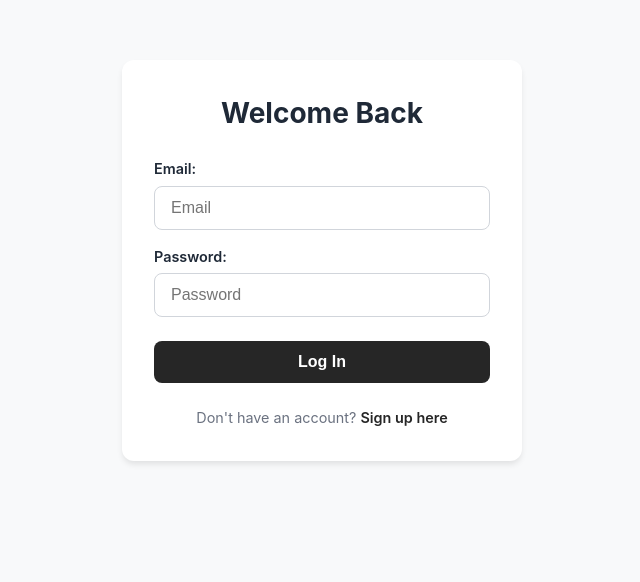
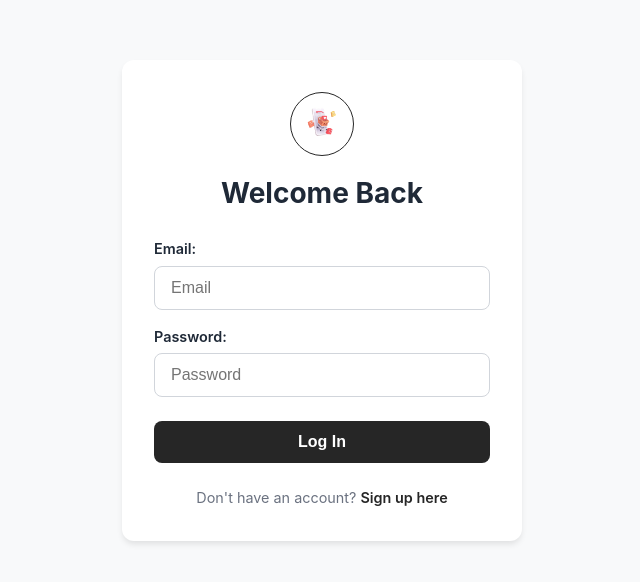
Before and after one commit to Omphile-coder/ShoppingList, a React (Vite) app: page /login in a window 1280 px wide. Shown: the top 582 px of the page, without its empty margins (318-958 px from the left). Built offline with nearby package versions, Linux system fonts and the light colour scheme; the HTML template or start-up script is replaced by a standard one.

Commit message:
Added a icon on the login page and log out confirmation on the navbar

```diff
--- a/src/components/Navbar.tsx
+++ b/src/components/Navbar.tsx
@@ -1,12 +1,16 @@
+import { useState } from "react";
 import { Link, useNavigate } from "react-router-dom";
 import { useAppDispatch, useAppSelector } from "../store/hooks";
 import { logout } from "../features/auth/authSlice";
+import ConfirmOverlay from "./ConfirmOverlay";
 import { User } from "lucide-react";
 
 export const Navbar = () => {
   const navigate = useNavigate();
   const dispatch = useAppDispatch();
   const isAuthenticated = useAppSelector((state) => state.auth.isAuthenticated);
+  const [isLogoutConfirmationOpen, setIsLogoutConfirmationOpen] =
+    useState(false);
   if (!isAuthenticated) return null;
 
   const handleLogout = () => {
@@ -27,10 +31,23 @@ export const Navbar = () => {
         <Link to="/profile" className="nav-link">
           <User />
         </Link>
-        <button onClick={handleLogout} className="logout-btn">
+        <button
+          onClick={() => setIsLogoutConfirmationOpen(true)}
+          className="logout-btn"
+        >
           Logout
         </button>
       </div>
+
+      {isLogoutConfirmationOpen && (
+        <ConfirmOverlay
+          title="Log out?"
+          message="Are you sure you want to log out of your account?"
+          confirmText="Log out"
+          onConfirm={handleLogout}
+          onCancel={() => setIsLogoutConfirmationOpen(false)}
+        />
+      )}
     </nav>
   );
 };
--- a/src/index.css
+++ b/src/index.css
@@ -42,6 +42,24 @@ body {
   margin-bottom: 24px;
   text-align: center;
   color: var(--text-main);
+}
+
+.auth-icon-circle {
+  width: 64px;
+  height: 64px;
+  margin: 0 auto 16px;
+  border: 1px solid var(--primary-color);
+  border-radius: 50%;
+  display: flex;
+  align-items: center;
+  justify-content: center;
+  color: var(--primary-color);
+}
+
+.auth-icon-circle img {
+  width: 34px;
+  height: 34px;
+  object-fit: contain;
 }
 
 .auth-form {
--- a/src/pages/LoginPage.tsx
+++ b/src/pages/LoginPage.tsx
@@ -4,6 +4,7 @@ import { useState } from "react";
 import { getUserByEmail } from "../services/authService";
 import { decryptData } from "../utils/encryption";
 import { login } from "../features/auth/authSlice";
+import listIcon from "../assets/ListIcon.webp";
 
 export const LoginPage = () => {
   const navigate = useNavigate();
@@ -52,6 +53,9 @@ export const LoginPage = () => {
 
   return (
     <main className="auth-container">
+      <div className="auth-icon-circle" aria-hidden="true">
+        <img src={listIcon} alt="" />
+      </div>
       <h1>Welcome Back</h1>
 
       {error && <p className="alert-error">{error}</p>}
```
